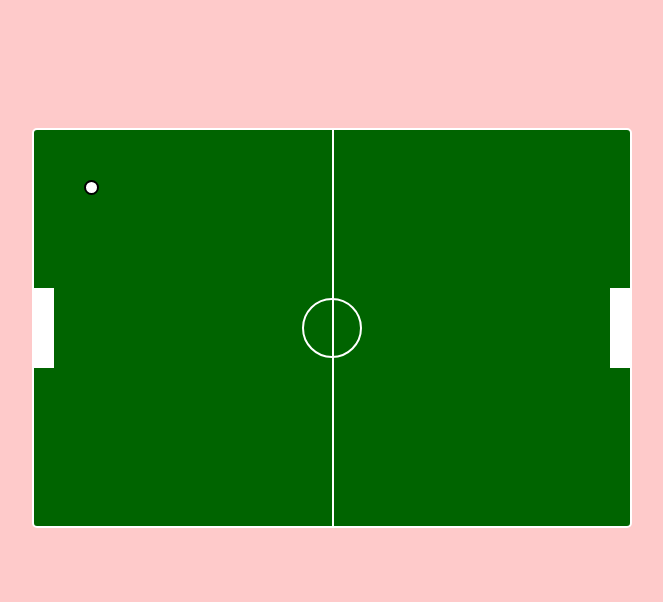
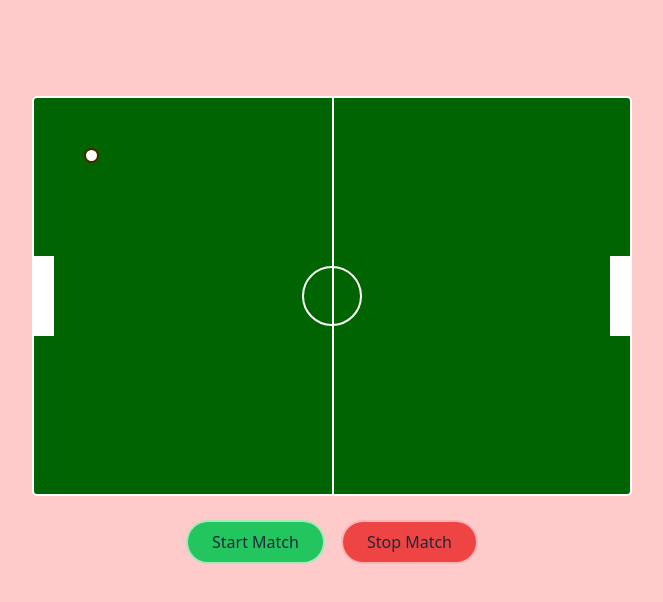
Before and after one commit to Kennius7/SG-MATCH-SIM, a React (Vite) app: page / in a window 1280 px wide. Shown: the top 602 px of the page, without its empty margins (308-971 px from the left). Built offline with nearby package versions, Linux system fonts and the light colour scheme.

Commit message:
ball motion setup - 01

```diff
--- a/src/components/footballSimulation.jsx
+++ b/src/components/footballSimulation.jsx
@@ -1,3 +1,4 @@
+/* eslint-disable no-unused-vars */
 import { useState, useEffect, useRef } from 'react';
 
 function FootballPitchSimulation() {
@@ -17,6 +18,19 @@ function FootballPitchSimulation() {
             y: speed * Math.sin(angle),
         });
     };
+
+
+    const startMatch = () => {
+        const beginPlayInterval = setInterval(() => {
+            kickBall();
+        }, 1000);
+        // beginPlayInterval()
+    }
+
+    const stopMatch = () => {
+        // clearInterval(beginPlayInterval);
+    }
+
 
   // Update ball position based on velocity with friction to slow it down
     useEffect(() => {
@@ -49,7 +63,7 @@ function FootballPitchSimulation() {
                 setTrail((prevTrail) => {
                     const newTrail = [...prevTrail, { top: newTop, left: newLeft }];
                     // Limit the length of the trail array to avoid excessive memory usage
-                    if (newTrail.length > 50) {
+                    if (newTrail.length > 250) {
                         newTrail.shift(); // Remove the oldest position
                     }
                     return newTrail;
@@ -77,7 +91,7 @@ function FootballPitchSimulation() {
 
 
     return (
-        <section className='pt-32 bg-red-200 h-dvh'>
+        <section className='pt-24 bg-red-200 h-dvh'>
             <div
                 ref={pitchRef}
                 className='relative w-[600px] h-[400px] mx-auto bg-[#006400] border-[2px] border-white
@@ -95,10 +109,10 @@ function FootballPitchSimulation() {
                 <div id={"Goal Left"} className='absolute topCalc left-0 w-[20px] h-[80px] bg-white'></div>
                 <div id={"Goal Right"} className='absolute topCalc right-0 w-[20px] h-[80px] bg-white'></div>
 
-                <svg style={{ pointerEvents: 'none' }} className='absolute top-0 left-0 w-full h-full'>
+                <svg style={{ pointerEvents: 'none' }} className='absolute top-[10px] left-[5px] w-full h-full'>
                     <polyline
                         fill="none"
-                        stroke="rgba(255, 255, 255, 0.8)" // Blue trail
+                        stroke="rgba(255, 255, 255, 0.8)"
                         strokeWidth="2"
                         points={trail.map((pos) => `${pos.left},${pos.top}`).join(' ')}
                     />
@@ -110,6 +124,17 @@ function FootballPitchSimulation() {
                     onClick={kickBall}
                 ></div>
             </div>
+
+            <div className='w-full flex justify-center items-center mt-6'>
+                <button onClick={startMatch} className='rounded-[25px] bg-green-500 text-gray-800 px-6 py-2
+                    border-[2px] border-white/60 mr-2'>
+                    Start Match
+                </button>
+                <button onClick={stopMatch} className='rounded-[25px] bg-red-500 text-gray-800 px-6 py-2
+                    border-[2px] border-white/60 ml-2'>
+                    Stop Match
+                </button>
+            </div>
         </section>
     );
 
--- a/src/index.css
+++ b/src/index.css
@@ -18,6 +18,6 @@
     background-color: #fff;
 
     border-radius: 50%;
-    border: 2px solid #000;
+    border: 2px solid #472407;
     cursor: pointer;
 }
```
